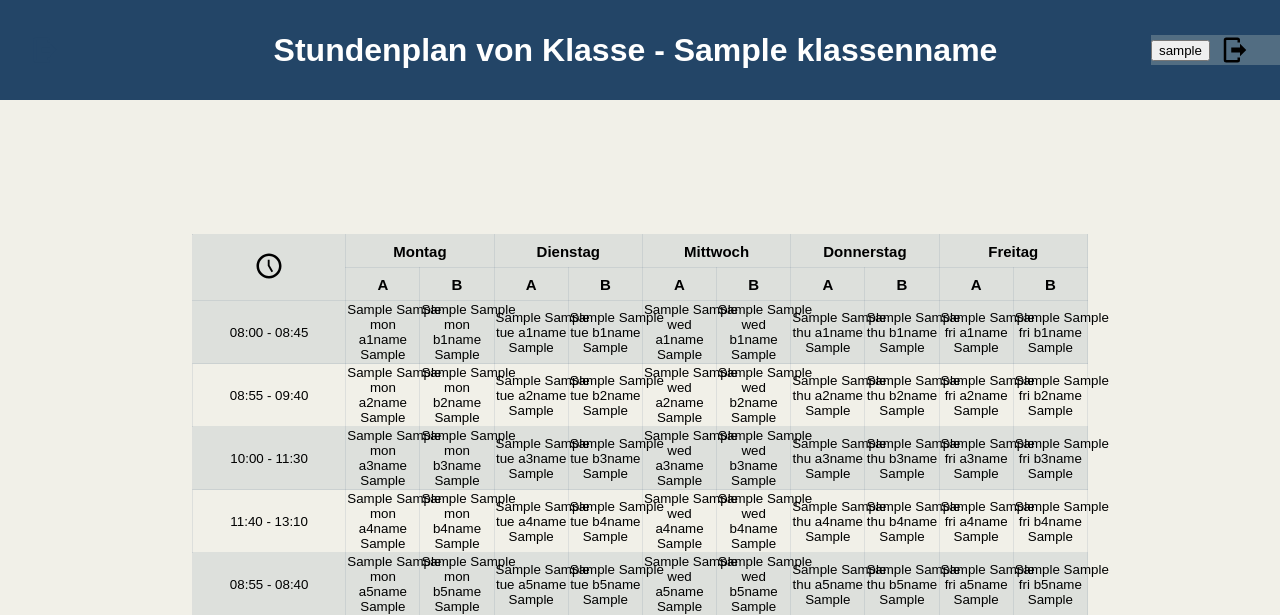
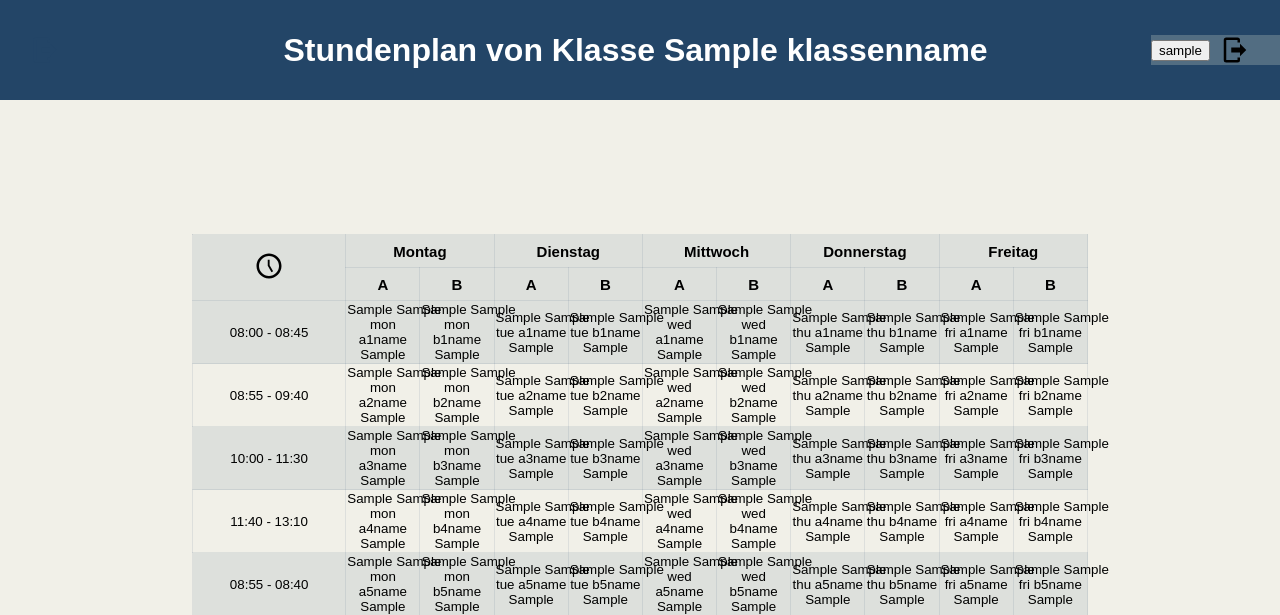
Before and after one commit to MikaGriebsch/Planner, a Django app: template templates/index.html in a window 1280 px wide. Shown: the top 615 px of the page. Run offline with Django 5.2, Linux system fonts and the light colour scheme; the template is opened without the code that fills it: most values are stand-ins (such as "Sample title", 1, 10 or a date in 2020).

Commit message:
Namensänderung für Stundenplan URL

```diff
--- a/templates/index.html
+++ b/templates/index.html
@@ -12,7 +12,7 @@
 
     <div class="header">
         <svg class="logout-left" xmlns="http://www.w3.org/2000/svg" viewBox="0 0 24 24"><path d="M16,17V14H9V10H16V7L21,12L16,17M14,2A2,2 0 0,1 16,4V6H14V4H5V20H14V18H16V20A2,2 0 0,1 14,22H5A2,2 0 0,1 3,20V4A2,2 0 0,1 5,2H14Z" /></svg>
-        <h1 class="header-heading">Stundenplan von Klasse - {{klassenname}}</h1>
+        <h1 class="header-heading">Stundenplan von Klasse {{klassenname}}</h1>
         <div class="logout-container" >
             <a href="{% url 'logout' %}"></a>
             <form method="post" action="{% url 'logout' %}">
```
Also changed, not shown: db.sqlite3.
